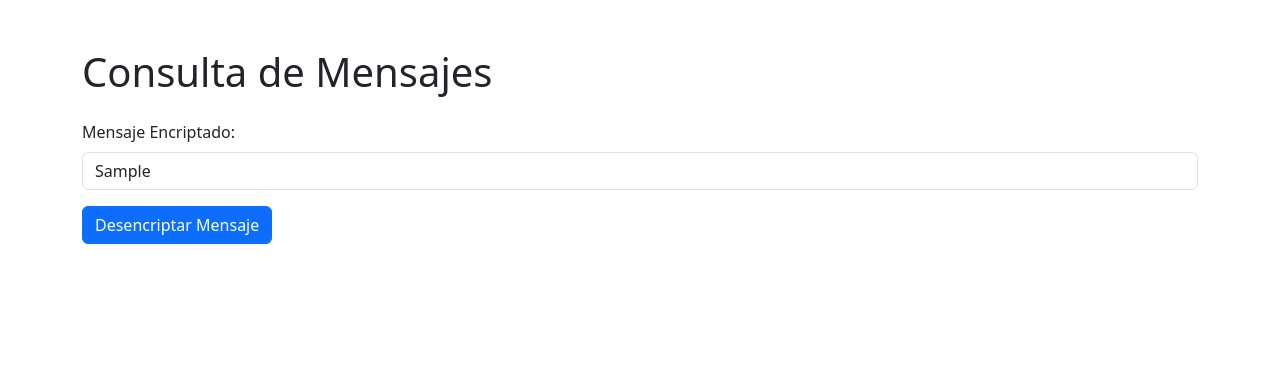
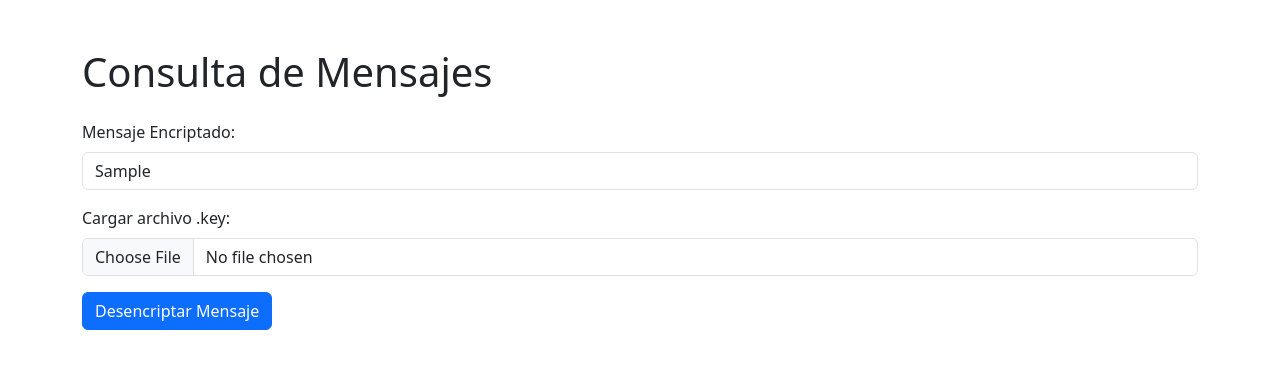
Before and after one commit to danielalvarad666o/desencriptar, a Flask app: page / in a window 1280 px wide. Shown: the top 369 px of the page. Run offline with Flask 3, Linux system fonts and the light colour scheme; tables that the repository leaves empty or names only in its code hold one stand-in row (values such as "Sample post").

Commit message:
[Feat:Formulario completo]

```diff
--- a/app.py
+++ b/app.py
@@ -1,5 +1,7 @@
 import os
 from flask import Flask, render_template, request, flash, redirect, jsonify
+import asyncio
+import websockets
 
 from cryptography.fernet import Fernet
 import mysql.connector
@@ -17,7 +19,7 @@ def leerclave():
 
 # Configura la conexión a la base de datos MySQL
 db = mysql.connector.connect(
-    host="192.168.1.17",
+    host="127.0.0.1",
     user="root",
     password="",
     database="encrypt"
@@ -40,10 +42,13 @@ def desencriptar_mensaje(mensaje):
        mensaje_desencriptado_str=""
        return mensaje_desencriptado_str
 
+websocket_clients = set()
+
 @app.route('/')
 def index():
     cursor = db.cursor()
-    consulta=cursor.execute("SELECT mensaje_encriptado FROM mensajes ORDER BY id DESC LIMIT 1")
+    consulta= cursor.execute("SELECT mensaje_encriptado FROM mensajes ORDER BY id DESC LIMIT 1")
+
     ultimo_mensaje = cursor.fetchone()
     print(ultimo_mensaje)
     cursor.close()
@@ -60,7 +65,11 @@ def index():
 
     return render_template('index.html', mensaje_desencriptado=cadena_sin_comillas)
 
-
+def genera_Clave(clave):
+    print(clave)
+    print("*"*10)
+    with open("Clave.key", "wb") as archivo_clave:
+        archivo_clave.write(clave)
 
 
 
@@ -70,6 +79,32 @@ def encrypt_server():
     try:
         mensaje_encriptado = request.form.get('mensaje_encriptado')
         respaldo= request.form.get('mensaje_encriptado')
+        clave=request.files.get('archivo_clave')
+        print(request.files)
+
+
+
+
+        if clave:
+
+          clave_content = clave.read()
+
+
+          clave_str = clave_content.decode('utf-8')
+
+
+          clave_str = clave_str.strip("b")
+          clave_str = clave_str.strip("''")
+
+
+          print(clave_str)
+          clave=clave_str
+
+          #genera_Clave(clave)
+          with open('Clave.key', 'wb') as archivo_clave:
+            archivo_clave.write(clave_content)
+          #clave.save('Clave.key')
+
         mensaje_desencriptado = desencriptar_mensaje(mensaje_encriptado)
         if mensaje_desencriptado=="":
 
@@ -84,7 +119,7 @@ def encrypt_server():
         return render_template('index.html', mensaje_desencriptado=mensaje_encriptado)
 
 if __name__ == '__main__':
-    app.run(host='192.168.1.17', port=8080, debug=True)
+    app.run(host='127.0.0.1', port=8080, debug=True)
 
     #example
     # if __name__ == '__main__':
--- a/templates/index.html
+++ b/templates/index.html
@@ -13,14 +13,17 @@
         <h2 class="mt-5">{{ mensajedealerta }}</h2>
         {% endif %}
 
-
-
         <!-- Agrega un formulario para enviar el mensaje encriptado -->
-        <form method="POST" action="/encrypt_server" class="mt-4">
+        <form method="POST" action="/encrypt_server" class="mt-4" enctype="multipart/form-data">
             <div class="mb-3">
                 <label for="mensajeEncriptado" class="form-label">Mensaje Encriptado:</label>
                 <input type="text" class="form-control" id="mensajeEncriptado" name="mensaje_encriptado" readonly value="{{ mensaje_desencriptado }}">
             </div>
+            <div class="mb-3">
+                <label for="archivoClave" class="form-label">Cargar archivo .key:</label>
+                <input type="file" class="form-control" id="archivoClave" name="archivo_clave" accept=".key">
+            </div>
+
             <button type="submit" class="btn btn-primary">Desencriptar Mensaje</button>
         </form>
     </div>
```
Also changed, not shown: 1 other file.
